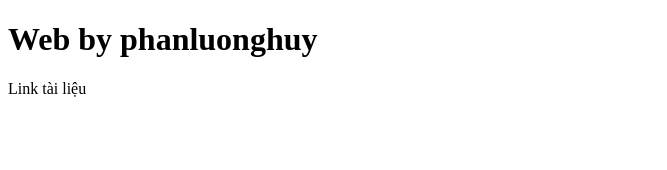
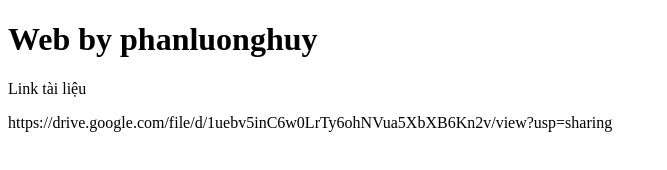
Before and after one commit to phanluonghuy/web, a plain HTML site: page index.html in a window 1280 px wide. Shown: the whole page, without its empty margins (0-667 px from the left). Drawn offline with Linux system fonts and the light colour scheme.

Commit message:
Update index.html

```diff
--- a/index.html
+++ b/index.html
@@ -7,6 +7,6 @@
 
 <h1>Web by phanluonghuy </h1>
 <p>Link tài liệu</p>
-
+https://drive.google.com/file/d/1uebv5inC6w0LrTy6ohNVua5XbXB6Kn2v/view?usp=sharing
 </body>
 </html>
```
